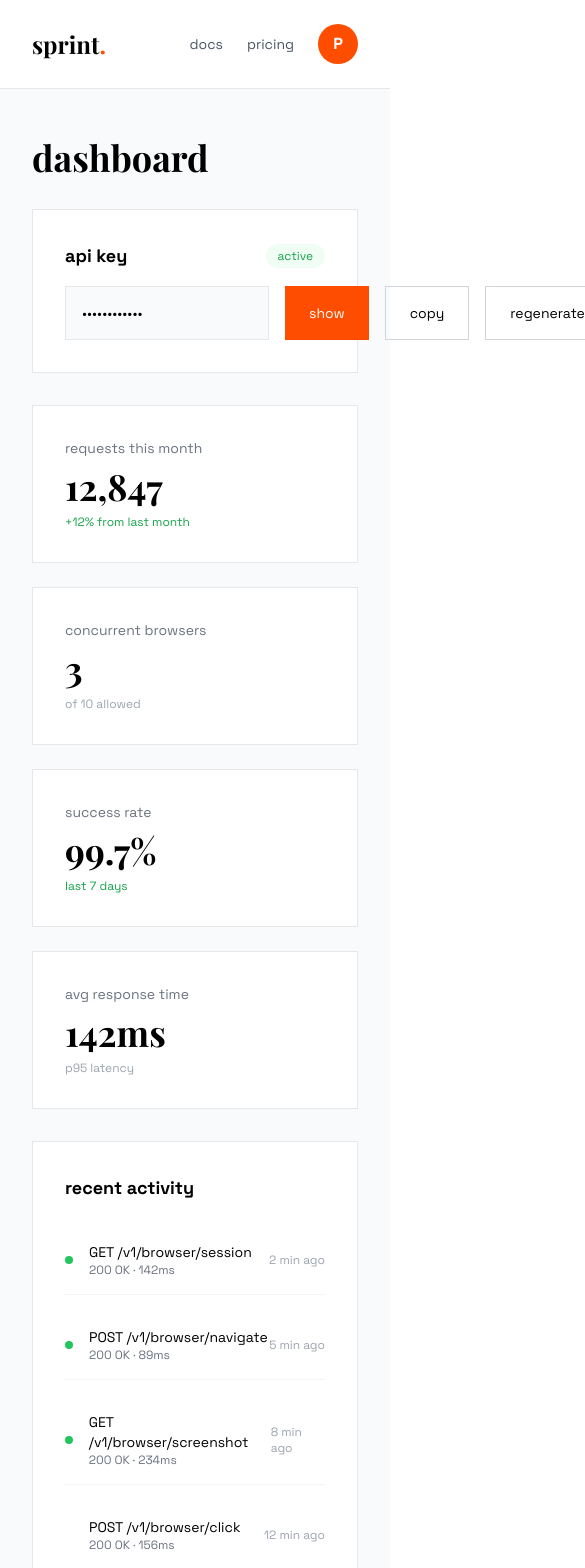
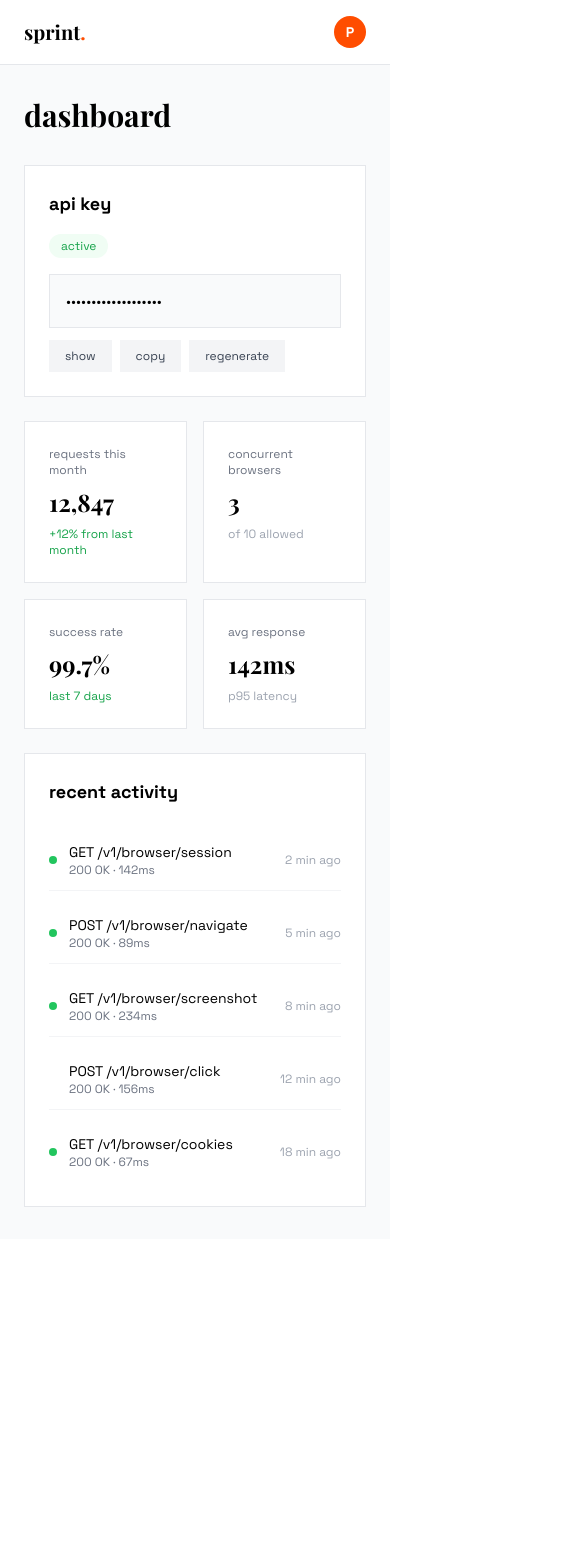
Before and after one commit to pelzjnr/sprint, a Next.js app: page /dashboard in a window 390 px wide. Shown: the top 1568 px of the page, 585 px wide, since content can reach past the window. After the commit the page ends 1239 px from the top, so only its background shows below. Built offline with nearby package versions, Linux system fonts and the light colour scheme; a web font is replaced by a local one.

Commit message:
fix dashboard responsive, add profile page

```diff
--- a/src/app/dashboard/page.tsx
+++ b/src/app/dashboard/page.tsx
@@ -1,88 +1,111 @@
 import Link from "next/link";
+import { useState } from "react";
 
 export default function Dashboard() {
+  const [apiKey, setApiKey] = useState("sprint_api_key_xxxx");
+  const [showKey, setShowKey] = useState(false);
+
+  const copyKey = () => {
+    navigator.clipboard.writeText(apiKey);
+    alert("copied to clipboard");
+  };
+
+  const regenerateKey = () => {
+    const newKey = "sprint_api_key_" + Math.random().toString(36).substring(2, 22);
+    setApiKey(newKey);
+    alert("new api key generated");
+  };
+
   return (
     <main className="min-h-screen bg-gray-50">
       {/* header */}
-      <header className="border-b border-gray-200 bg-white px-8 py-6">
+      <header className="border-b border-gray-200 bg-white px-6 py-4 md:px-12 md:py-6">
         <div className="flex items-center justify-between">
-          <Link href="/" className="font-display text-2xl font-bold">
+          <Link href="/" className="font-display text-xl md:text-2xl font-bold">
             sprint<span className="text-orange">.</span>
           </Link>
-          <div className="flex items-center gap-6">
-            <Link href="/docs" className="font-mono text-sm text-gray-600 hover:text-orange">
-              docs
-            </Link>
-            <Link href="/pricing" className="font-mono text-sm text-gray-600 hover:text-orange">
-              pricing
-            </Link>
-            <div className="w-10 h-10 bg-orange rounded-full flex items-center justify-center text-white font-mono font-bold">
+          <nav className="flex items-center gap-6">
+            <Link href="/docs" className="font-mono text-sm text-gray-600 hover:text-orange hidden sm:block">docs</Link>
+            <Link href="/pricing" className="font-mono text-sm text-gray-600 hover:text-orange hidden sm:block">pricing</Link>
+            <Link href="/profile" className="font-mono text-sm text-orange font-bold hidden sm:block">profile</Link>
+            <div className="w-8 h-8 bg-orange rounded-full flex items-center justify-center text-white font-mono text-sm font-bold">
               P
             </div>
-          </div>
+          </nav>
         </div>
       </header>
 
-      <div className="px-8 py-12 max-w-6xl mx-auto">
-        <h1 className="font-display text-4xl font-bold mb-8">dashboard</h1>
+      <div className="px-6 py-8 md:px-12 md:py-12 max-w-6xl mx-auto">
+        <h1 className="font-display text-3xl md:text-4xl font-bold mb-8">dashboard</h1>
 
         {/* api key */}
-        <section className="bg-white border border-gray-200 p-8 mb-8">
-          <div className="flex items-center justify-between mb-4">
+        <section className="bg-white border border-gray-200 p-6 md:p-8 mb-6">
+          <div className="flex flex-col sm:flex-row sm:items-center justify-between gap-4 mb-4">
             <h2 className="font-mono text-lg font-bold">api key</h2>
-            <span className="font-mono text-xs text-green-600 bg-green-50 px-3 py-1 rounded-full">
+            <span className="font-mono text-xs text-green-600 bg-green-50 px-3 py-1 rounded-full w-fit">
               active
             </span>
           </div>
-          <div className="flex gap-4">
+          <div className="flex flex-col gap-3">
             <input
-              type="password"
-              value="sk_live_xxxx"
+              type={showKey ? "text" : "password"}
+              value={apiKey}
               readOnly
-              className="flex-1 border border-gray-200 p-4 font-mono text-sm bg-gray-50"
+              className="w-full border border-gray-200 p-4 font-mono text-sm bg-gray-50 truncate"
             />
-            <button className="bg-orange text-white font-mono text-sm px-6 py-4 hover:bg-[#cc3d00] transition-colors">
-              show
-            </button>
-            <button className="border border-gray-300 font-mono text-sm px-6 py-4 hover:border-orange transition-colors">
-              copy
-            </button>
-            <button className="border border-gray-300 font-mono text-sm px-6 py-4 hover:border-orange transition-colors">
-              regenerate
-            </button>
+            <div className="flex flex-wrap gap-2">
+              <button
+                onClick={() => setShowKey(!showKey)}
+                className="bg-gray-100 text-gray-700 font-mono text-xs px-4 py-2 hover:bg-gray-200 transition-colors"
+              >
+                {showKey ? "hide" : "show"}
+              </button>
+              <button
+                onClick={copyKey}
+                className="bg-gray-100 text-gray-700 font-mono text-xs px-4 py-2 hover:bg-gray-200 transition-colors"
+              >
+                copy
+              </button>
+              <button
+                onClick={regenerateKey}
+                className="bg-gray-100 text-gray-700 font-mono text-xs px-4 py-2 hover:bg-gray-200 transition-colors"
+              >
+                regenerate
+              </button>
+            </div>
           </div>
         </section>
 
         {/* stats */}
-        <section className="grid md:grid-cols-4 gap-6 mb-8">
-          <div className="bg-white border border-gray-200 p-8">
-            <p className="font-mono text-sm text-gray-500 mb-2">requests this month</p>
-            <p className="font-display text-4xl font-bold">12,847</p>
+        <section className="grid grid-cols-2 lg:grid-cols-4 gap-4 mb-6">
+          <div className="bg-white border border-gray-200 p-6">
+            <p className="font-mono text-xs text-gray-500 mb-2">requests this month</p>
+            <p className="font-display text-2xl md:text-3xl font-bold">12,847</p>
             <p className="font-mono text-xs text-green-600 mt-2">+12% from last month</p>
           </div>
-          <div className="bg-white border border-gray-200 p-8">
-            <p className="font-mono text-sm text-gray-500 mb-2">concurrent browsers</p>
-            <p className="font-display text-4xl font-bold">3</p>
+          <div className="bg-white border border-gray-200 p-6">
+            <p className="font-mono text-xs text-gray-500 mb-2">concurrent browsers</p>
+            <p className="font-display text-2xl md:text-3xl font-bold">3</p>
             <p className="font-mono text-xs text-gray-400 mt-2">of 10 allowed</p>
           </div>
-          <div className="bg-white border border-gray-200 p-8">
-            <p className="font-mono text-sm text-gray-500 mb-2">success rate</p>
-            <p className="font-display text-4xl font-bold">99.7%</p>
+          <div className="bg-white border border-gray-200 p-6">
+            <p className="font-mono text-xs text-gray-500 mb-2">success rate</p>
+            <p className="font-display text-2xl md:text-3xl font-bold">99.7%</p>
             <p className="font-mono text-xs text-green-600 mt-2">last 7 days</p>
           </div>
-          <div className="bg-white border border-gray-200 p-8">
-            <p className="font-mono text-sm text-gray-500 mb-2">avg response time</p>
-            <p className="font-display text-4xl font-bold">142ms</p>
+          <div className="bg-white border border-gray-200 p-6">
+            <p className="font-mono text-xs text-gray-500 mb-2">avg response</p>
+            <p className="font-display text-2xl md:text-3xl font-bold">142ms</p>
             <p className="font-mono text-xs text-gray-400 mt-2">p95 latency</p>
           </div>
         </section>
 
         {/* recent activity */}
-        <section className="bg-white border border-gray-200 p-8">
+        <section className="bg-white border border-gray-200 p-6 md:p-8">
           <h2 className="font-mono text-lg font-bold mb-6">recent activity</h2>
-          <div className="space-y-4">
-            <div className="flex items-center justify-between py-4 border-b border-gray-100">
-              <div className="flex items-center gap-4">
+          <div className="space-y-3">
+            <div className="flex items-center justify-between py-3 border-b border-gray-100">
+              <div className="flex items-center gap-3">
                 <div className="w-2 h-2 bg-green-500 rounded-full" />
                 <div>
                   <p className="font-mono text-sm">GET /v1/browser/session</p>
@@ -91,8 +114,8 @@ export default function Dashboard() {
               </div>
               <p className="font-mono text-xs text-gray-400">2 min ago</p>
             </div>
-            <div className="flex items-center justify-between py-4 border-b border-gray-100">
-              <div className="flex items-center gap-4">
+            <div className="flex items-center justify-between py-3 border-b border-gray-100">
+              <div className="flex items-center gap-3">
                 <div className="w-2 h-2 bg-green-500 rounded-full" />
                 <div>
                   <p className="font-mono text-sm">POST /v1/browser/navigate</p>
@@ -101,8 +124,8 @@ export default function Dashboard() {
               </div>
               <p className="font-mono text-xs text-gray-400">5 min ago</p>
             </div>
-            <div className="flex items-center justify-between py-4 border-b border-gray-100">
-              <div className="flex items-center gap-4">
+            <div className="flex items-center justify-between py-3 border-b border-gray-100">
+              <div className="flex items-center gap-3">
                 <div className="w-2 h-2 bg-green-500 rounded-full" />
                 <div>
                   <p className="font-mono text-sm">GET /v1/browser/screenshot</p>
@@ -111,8 +134,8 @@ export default function Dashboard() {
               </div>
               <p className="font-mono text-xs text-gray-400">8 min ago</p>
             </div>
-            <div className="flex items-center justify-between py-4 border-b border-gray-100">
-              <div className="flex items-center gap-4">
+            <div className="flex items-center justify-between py-3 border-b border-gray-100">
+              <div className="flex items-center gap-3">
                 <div className="w-2 h-2 bg-orange-500 rounded-full" />
                 <div>
                   <p className="font-mono text-sm">POST /v1/browser/click</p>
@@ -121,8 +144,8 @@ export default function Dashboard() {
               </div>
               <p className="font-mono text-xs text-gray-400">12 min ago</p>
             </div>
-            <div className="flex items-center justify-between py-4">
-              <div className="flex items-center gap-4">
+            <div className="flex items-center justify-between py-3">
+              <div className="flex items-center gap-3">
                 <div className="w-2 h-2 bg-green-500 rounded-full" />
                 <div>
                   <p className="font-mono text-sm">GET /v1/browser/cookies</p>
@@ -132,12 +155,6 @@ export default function Dashboard() {
               <p className="font-mono text-xs text-gray-400">18 min ago</p>
             </div>
           </div>
-          <Link
-            href="/activity"
-            className="inline-block mt-6 font-mono text-sm text-orange hover:text-[#cc3d00]"
-          >
-            view all activity →
-          </Link>
         </section>
       </div>
     </main>
```
Also changed, not shown: src/app/profile/page.tsx (added, +126 -0 lines).
